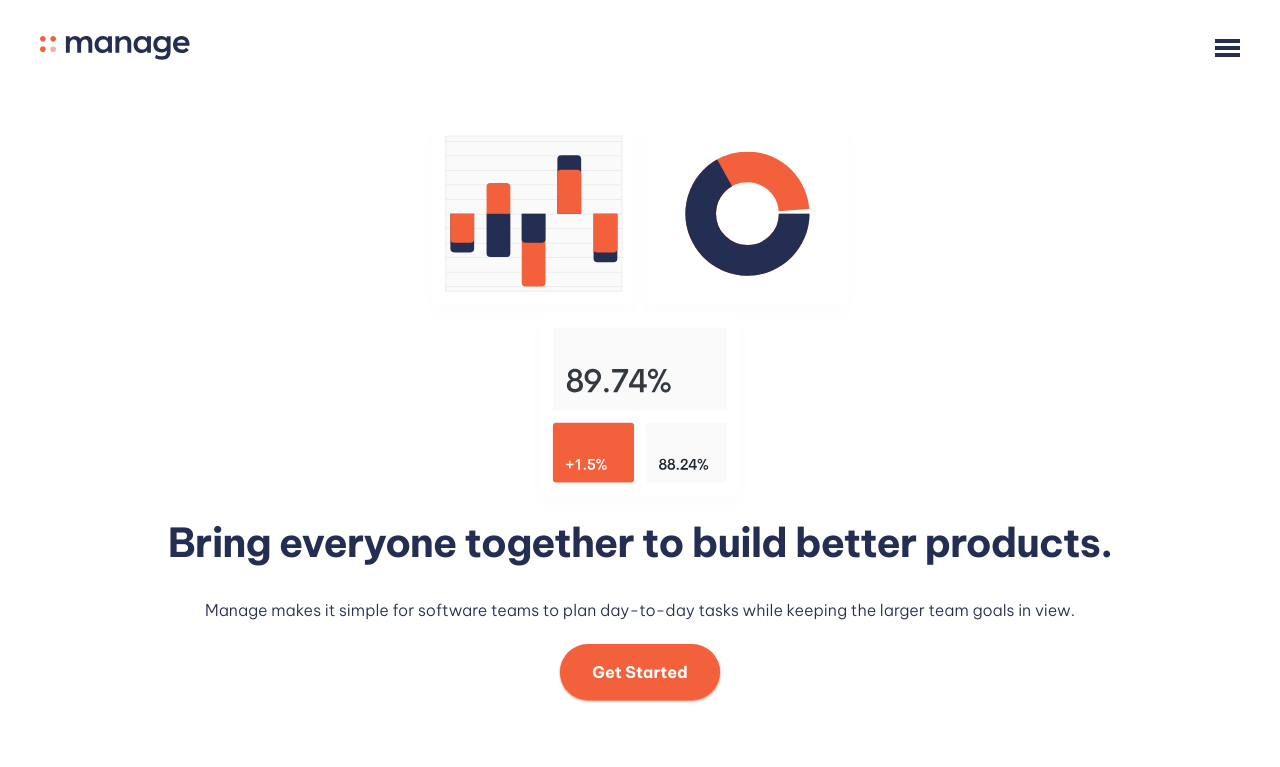
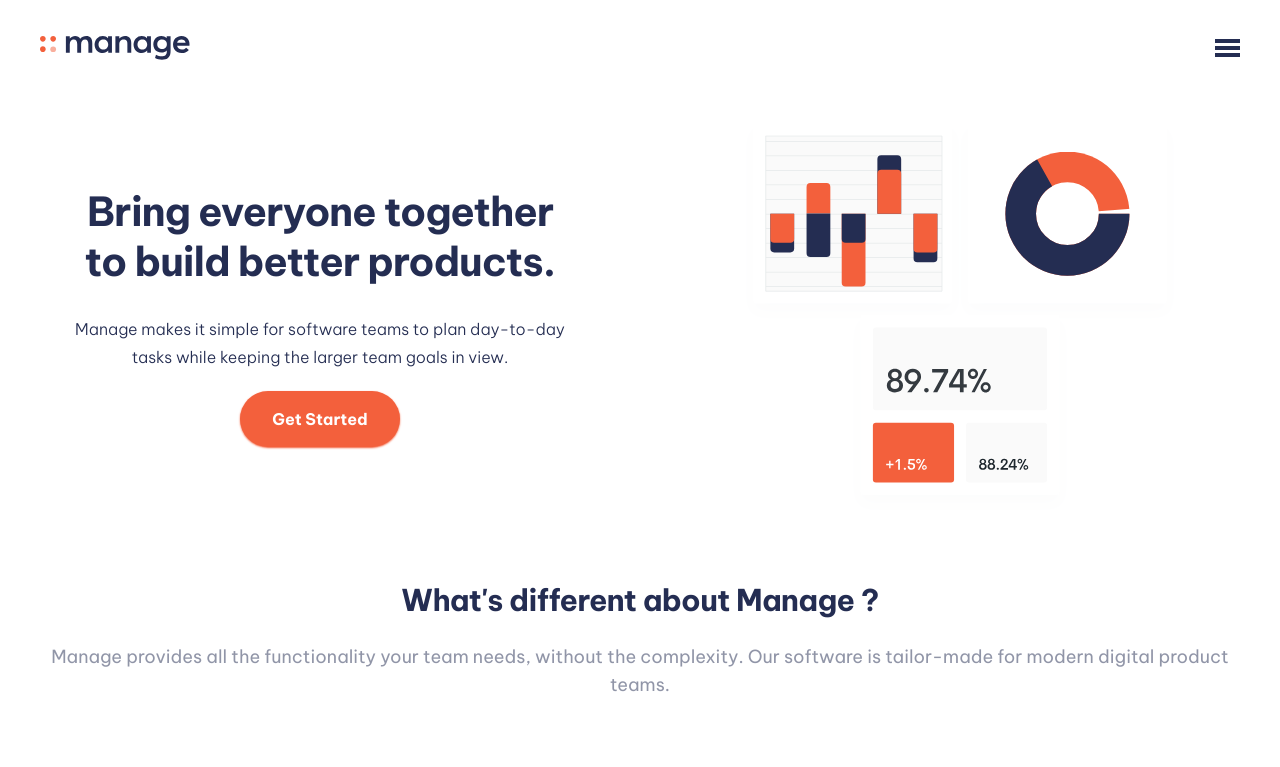
Before and after one commit to danielgen01/manage-landing-page, a Next.js app: page / in a window 1280 px wide. Shown: the top 767 px of the page. Built offline with nearby package versions, Linux system fonts and the light colour scheme.

Commit message:
make the section responsive for "lg" devices

```diff
--- a/app/components/Hero/Hero.tsx
+++ b/app/components/Hero/Hero.tsx
@@ -4,8 +4,8 @@ import Image from "next/image"
 const Hero = () => {
 	return (
 		<>
-			<section className="grid grid-cols-1 justify-center py-5 items-center">
-				<div className="chart-image flex justify-center">
+			<section className="grid grid-cols-1 justify-center py-5 items-center lg:grid-cols-2 ">
+				<div className="chart-image flex justify-center lg:order-2">
 					<Image
 						src={"/images/illustration-intro.svg"}
 						width={500}
```
